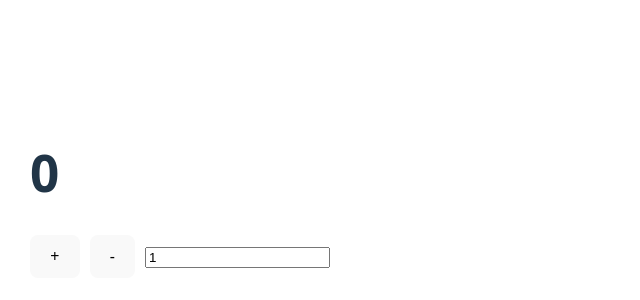
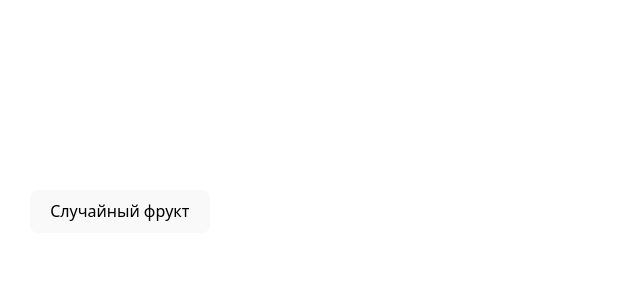
Before and after one commit to Regina-hub05/Regina-task-1, a React (Vite) app: page / in a window 1280 px wide. Shown: the part 206-506 px from the top of the page, without its empty margins (0-640 px from the left). Built offline with nearby package versions, Linux system fonts and the light colour scheme.

Commit message:
random word

```diff
--- a/src/App.jsx
+++ b/src/App.jsx
@@ -3,33 +3,25 @@
 import React, { useState } from 'react';
 
 function App() {
-  const [count, setCount] = useState(0);
 
-  const [inputValue, setInputValue] = useState('1');
+  const fruits = ["яблоко", "груша", "банан", "киви"];
 
-  const add = () => {
-    const num = Number(inputValue);
-    setCount(count + num);
+
+  const [word, setWord] = useState('');
+
+
+  const randomWord = () => {
+    const randomNumber = Math.floor(Math.random() * 4);
+    setWord(fruits[randomNumber]);
   };
 
-  const subtract = () => {
-    const num = Number(inputValue);
-    setCount(count - num);
-  };
-   return (
+  return (
     <div style={{ padding: '30px' }}>
 
-      <h1>{count}</h1>
-
-      <button onClick={add} style={{ marginRight: '10px' }}>+</button>
-      <button onClick={subtract} style={{ marginRight: '10px' }}>-</button>
-
-      <input
-        type="number"
-        value={inputValue}
-        onChange={(e) => setInputValue(e.target.value)}
-      />
+      <h1>{word}</h1>
+       <button onClick={randomWord}>Случайный фрукт</button>
     </div>
   );
 }
+
 export default App;
```
